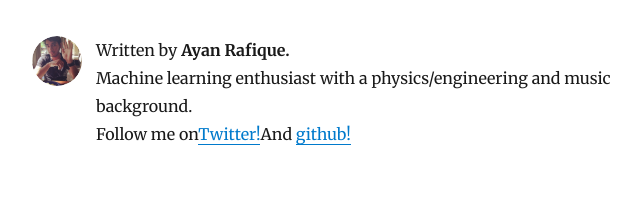
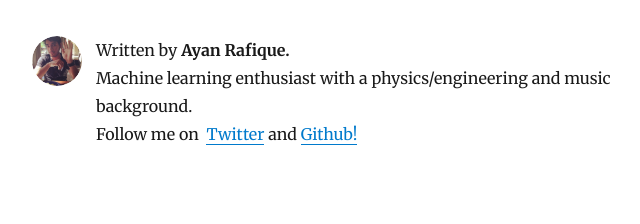
Before and after one commit to ayanrafique/personalsite, a Gatsby site: page / in a window 1280 px wide. Shown: the part 188-412 px from the top of the page, 293-933 px from the left. Built offline with nearby package versions, Linux system fonts and the light colour scheme; Gatsby itself is replaced by a stand-in of ours; some packages are replaced by stand-ins of ours.

Commit message:
Bio Spacing

```diff
--- a/src/components/bio.js
+++ b/src/components/bio.js
@@ -59,11 +59,12 @@ const Bio = () => {
       <p>
         Written by <strong>{author.name}.</strong> <br />{author.summary}.
         {` `} <br />
-        Follow me on
+        Follow me on &nbsp;
         <a href={`https://twitter.com/${social.twitter}`}>
-      Twitter!
+      Twitter
         </a>
-         And <a href="https://github.com/ayanrafique">github!</a>
+
+        &nbsp;and <a href="https://github.com/ayanrafique">Github!</a>
 
       </p>
     </div>
```
